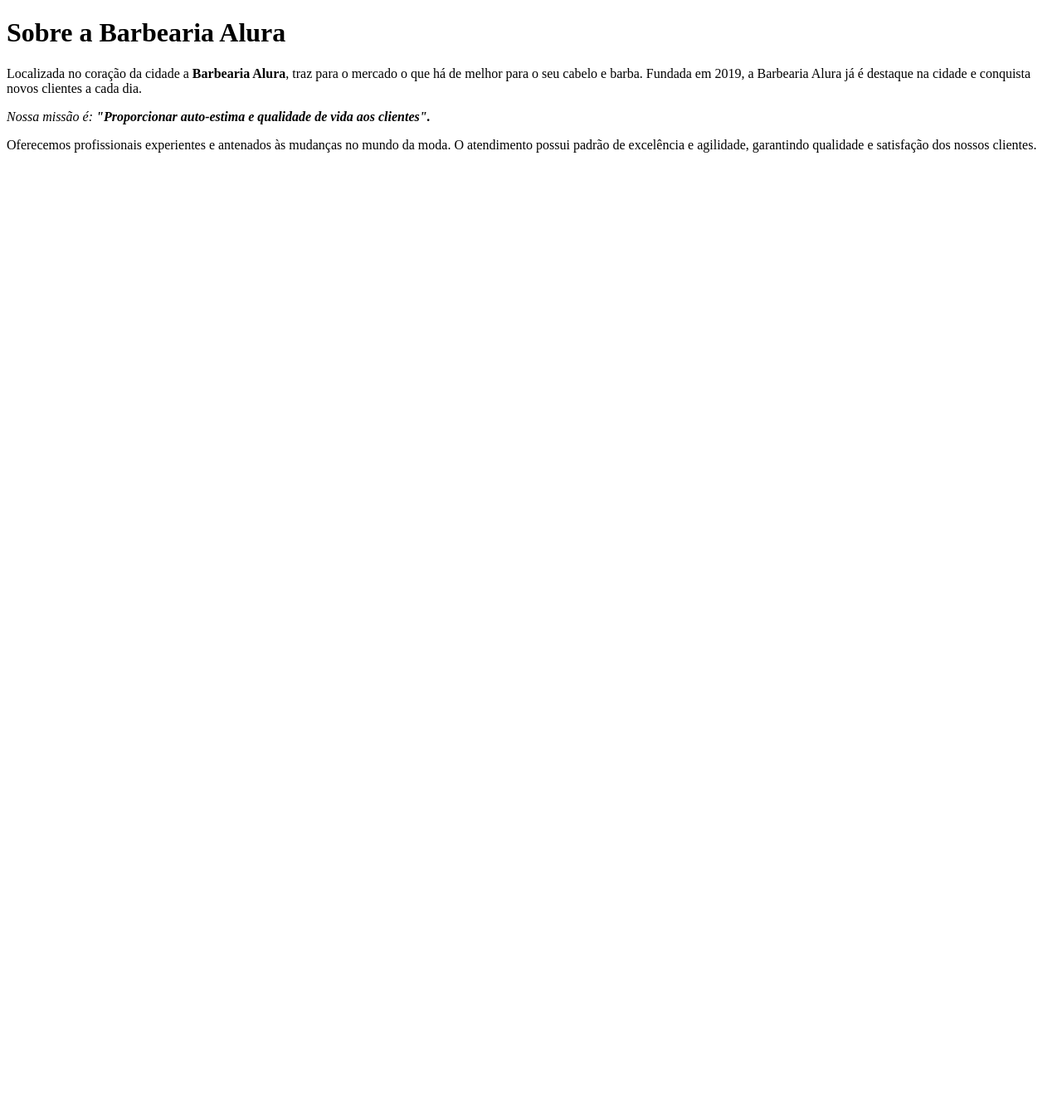
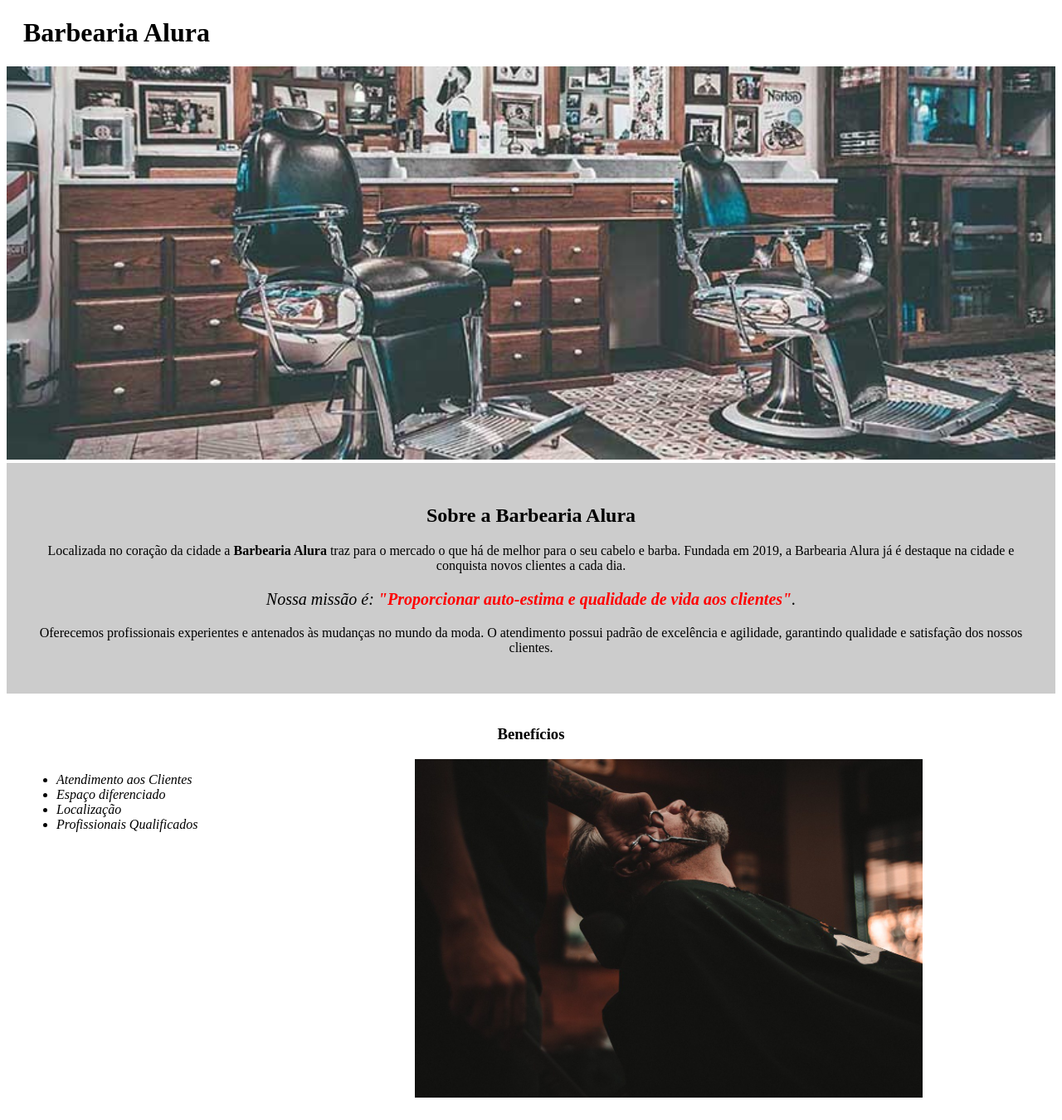
Before and after one commit to gigireis2479/PC_Giovanna, a plain HTML site: page index.html in a window 1280 px wide. Shown: the whole page at 83% size. Before the commit the page ends 800 px from the top, so only its background shows below. Drawn offline with Linux system fonts and the light colour scheme.

Commit message:
25/10-ancora

```diff
--- a/index.html
+++ b/index.html
@@ -1,18 +1,37 @@
 <!DOCTYPE html>
 <html lang="pt-br">
+	<head>
+		<meta charset="UTF-8">
+		<title>Barbearia Alura</title>
+		<link rel="stylesheet" href="style.css">
+	</head>
 
-<head>
-    <meta charset ="UTF-8">
-    <title> Barbearia alura</title>
-</head>
+	<body>
+		<header>
+			<h1 class="titulo-principal">Barbearia Alura</h1>
+		</header>
+		<img id="banner" src="banner.jpg">
+		<div class="principal">
+			<h2 class="titulo-centralizado">Sobre a Barbearia Alura</h2>
 
-<body>
-    <p><h1>Sobre a Barbearia Alura</h1></p>
+			<p>Localizada no coração da cidade a <strong>Barbearia Alura</strong> traz para o mercado o que há de melhor para o seu cabelo e barba. Fundada em 2019, a Barbearia Alura já é destaque na cidade e conquista novos clientes a cada dia.</p>
 
-    <p>Localizada no coração da cidade a<strong> Barbearia Alura</strong>, traz para o mercado o que há de melhor para o seu cabelo e barba. Fundada em 2019, a Barbearia Alura já é destaque na cidade e conquista novos clientes a cada dia.<p>
+			<p id="missao"><em>Nossa missão é: <strong>"Proporcionar auto-estima e qualidade de vida aos clientes"</strong>.</em></p>
 
-    <p><em>Nossa missão é: <strong>"Proporcionar auto-estima e qualidade de vida aos clientes".</strong></em></p>
+			<p>Oferecemos profissionais experientes e antenados às mudanças no mundo da moda. O atendimento possui padrão de excelência e agilidade, garantindo qualidade e satisfação dos nossos clientes.</p>
+		</div>
 
-    <p>Oferecemos profissionais experientes e antenados às mudanças no mundo da moda. O atendimento possui padrão de excelência e agilidade, garantindo qualidade e satisfação dos nossos clientes.</p>
+		<div class="beneficios">
+			<h3 class="titulo-centralizado">Benefícios</h3>
 
-</body>
+			<ul>
+				<li class="itens">Atendimento aos Clientes</li>
+				<li class="itens">Espaço diferenciado</li>
+				<li class="itens">Localização</li>
+				<li class="itens">Profissionais Qualificados</li>
+			</ul>
+
+			<img src="beneficios.jpg" class="imagembeneficios">
+		</div>
+	</body>
+</html>
--- /dev/null
+++ b/produtos.css
@@ -0,0 +1,16 @@
+header {
+	background: #BBBBBB;
+}
+
+nav li {
+	display: inline;
+	margin: 0 0 0 15px;
+}
+
+nav a {
+	text-transform: uppercase;
+	color: #000000;
+	font-weight: bold;
+	font-size: 22px;
+	text-decoration: none;
+}
--- /dev/null
+++ b/style.css
@@ -0,0 +1,48 @@
+#banner {
+	width:100%;
+}
+
+.principal{
+	background: #CCCCCC;
+	padding: 30px;
+}
+
+.titulo-principal {
+	padding-left: 20px;
+}
+
+.titulo-centralizado {
+	text-align: center
+}
+
+p {
+	text-align: center;
+}
+
+#missao {
+	font-size: 20px
+}
+
+em strong {
+	color: #FF0000;
+}
+
+.itens {
+	font-style: italic
+}
+
+.beneficios {
+	background: #FFFFFF;
+	padding: 20px;
+}
+
+ul {
+	display: inline-block;
+	vertical-align: top;
+	width: 20%;
+	margin-right: 15%;
+}
+
+.imagembeneficios {
+	width: 50%;
+}
```
Also changed, not shown: produtos.html (+5 -3 lines), banner.jpg (added), barba.jpg (added), beneficios.jpg (added), cabelo+barba.jpg (added), cabelo.jpg (added), logo-branco.png (added).
